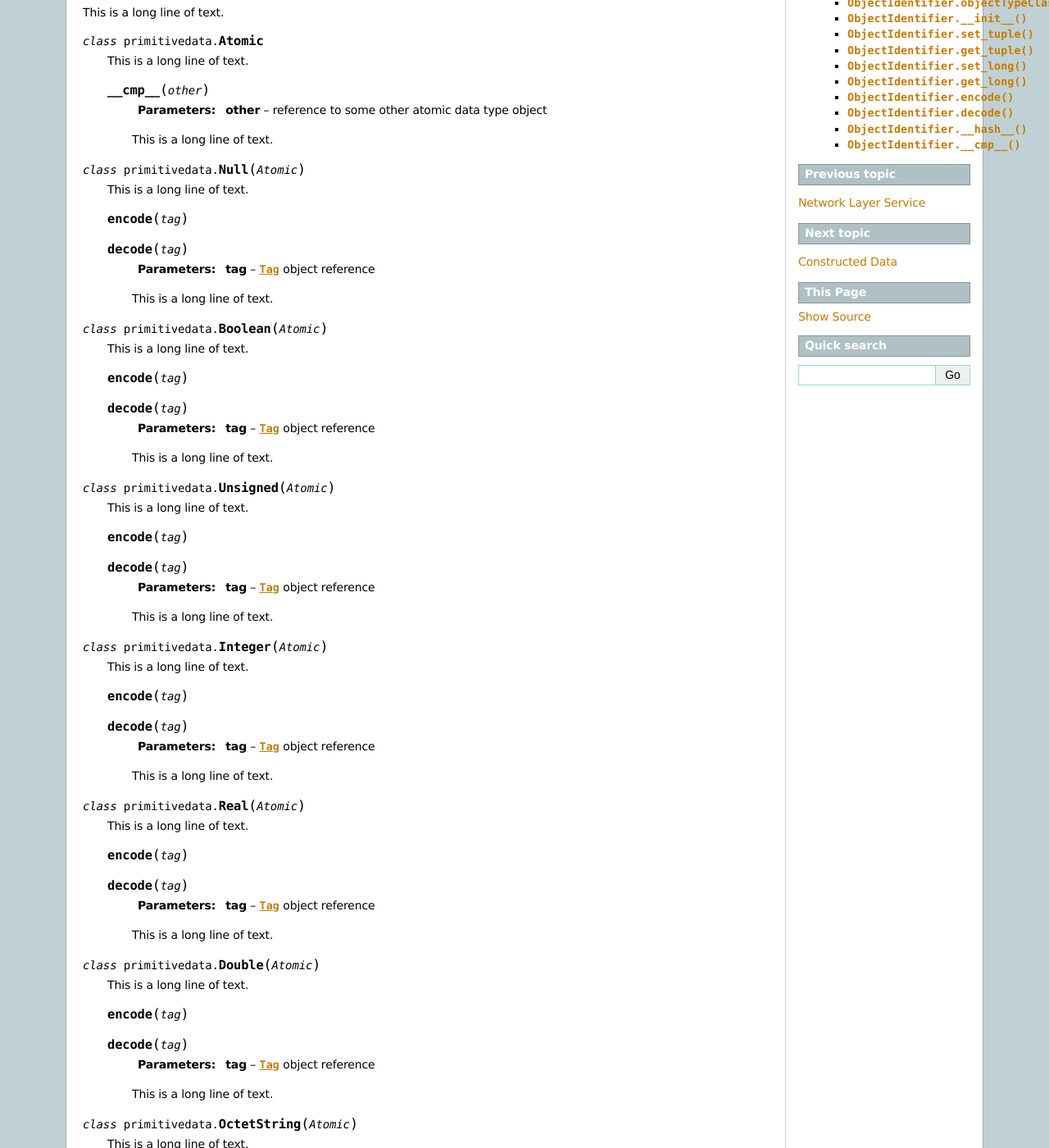
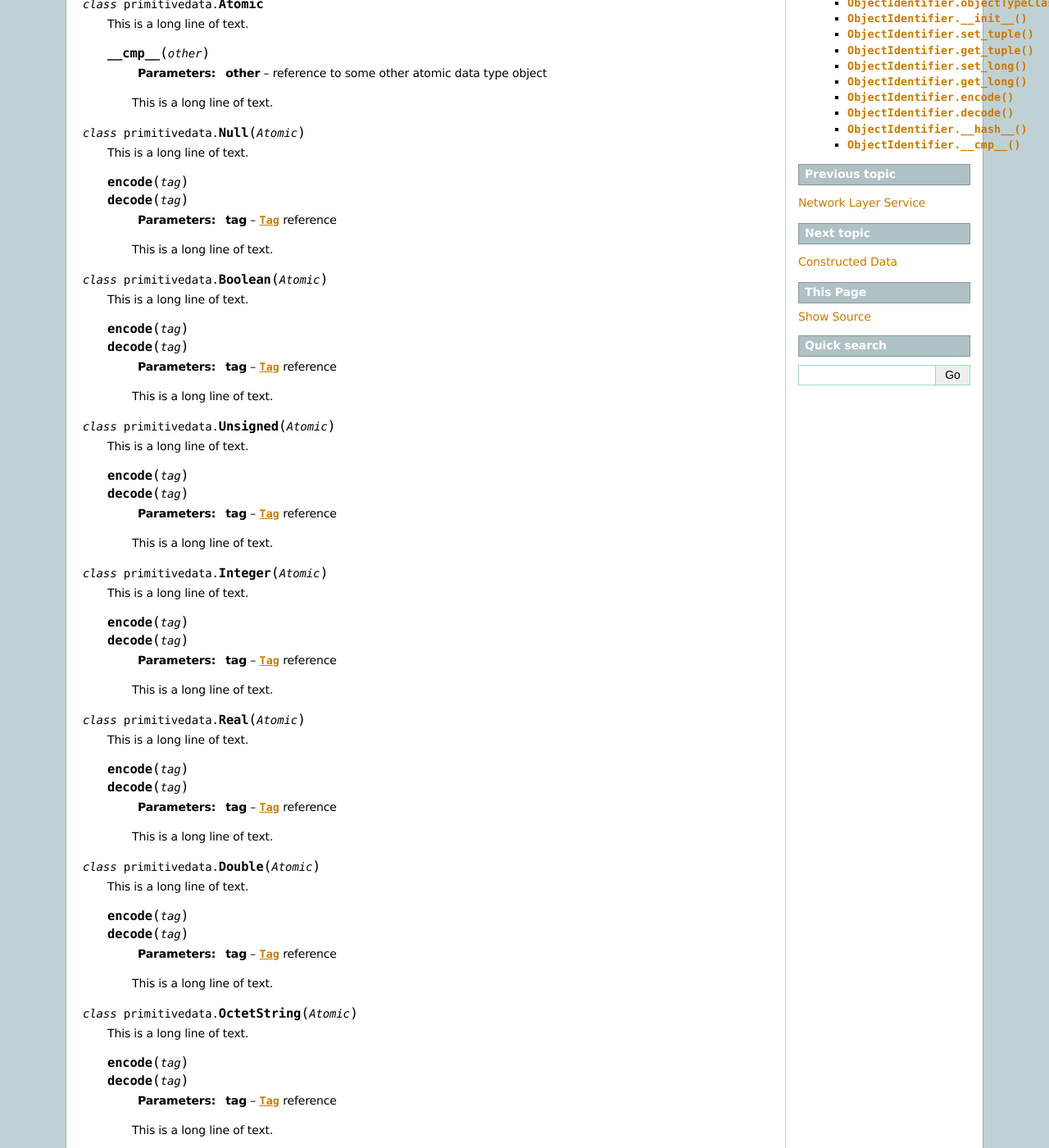
Before and after one commit to giuseppebattista/bacpypessample, a Sphinx documentation site: the page built from docs/source/modules/primitivedata.rst, in a window 1280 px wide and 1400 px high, scrolled down 1624 px. Shown: the whole window at 82% size. Built offline with Sphinx 7.4.7, drawn with Linux system fonts in a browser that asks for light colours; pages that are not in the unit, such as notebooks, are missing from menus; some of the changed text lies outside the part shown.

Commit message:
more docs

```diff
--- a/docs/source/modules/index.rst
+++ b/docs/source/modules/index.rst
@@ -11,6 +11,7 @@ Core
 
     core.rst
     comm.rst
+    pdu.rst
     debugging.rst
     consolelogging.rst
     errors.rst
--- a/docs/source/modules/primitivedata.rst
+++ b/docs/source/modules/primitivedata.rst
@@ -53,12 +53,12 @@ This is a long line of text.
         This is a long line of text.
 
     .. method:: encode(pdu)
-    .. method:: decode(pdu)
+                decode(pdu)
 
         This is a long line of text.
 
     .. method:: app_to_context(context)
-    .. method:: context_to_app(dataType)
+                context_to_app(dataType)
 
         This is a long line of text.
 
@@ -71,7 +71,7 @@ This is a long line of text.
         This is a long line of text.
 
     .. method:: __eq__(tag)
-    .. method:: __ne__(tag)
+                __ne__(tag)
 
         This is a long line of text.
 
@@ -119,9 +119,9 @@ This is a long line of text.
     This is a long line of text.
 
     .. method:: encode(tag)
-    .. method:: decode(tag)
+                decode(tag)
 
-        :param tag: :class:`Tag` object reference
+        :param tag: :class:`Tag` reference
 
         This is a long line of text.
 
@@ -130,9 +130,9 @@ This is a long line of text.
     This is a long line of text.
 
     .. method:: encode(tag)
-    .. method:: decode(tag)
+                decode(tag)
 
-        :param tag: :class:`Tag` object reference
+        :param tag: :class:`Tag` reference
 
         This is a long line of text.
 
@@ -141,9 +141,9 @@ This is a long line of text.
     This is a long line of text.
 
     .. method:: encode(tag)
-    .. method:: decode(tag)
+                decode(tag)
 
-        :param tag: :class:`Tag` object reference
+        :param tag: :class:`Tag` reference
 
         This is a long line of text.
 
@@ -152,9 +152,9 @@ This is a long line of text.
     This is a long line of text.
 
     .. method:: encode(tag)
-    .. method:: decode(tag)
+                decode(tag)
 
-        :param tag: :class:`Tag` object reference
+        :param tag: :class:`Tag` reference
 
         This is a long line of text.
 
@@ -163,9 +163,9 @@ This is a long line of text.
     This is a long line of text.
 
     .. method:: encode(tag)
-    .. method:: decode(tag)
+                decode(tag)
 
-        :param tag: :class:`Tag` object reference
+        :param tag: :class:`Tag` reference
 
         This is a long line of text.
 
@@ -174,9 +174,9 @@ This is a long line of text.
     This is a long line of text.
 
     .. method:: encode(tag)
-    .. method:: decode(tag)
+                decode(tag)
 
-        :param tag: :class:`Tag` object reference
+        :param tag: :class:`Tag` reference
 
         This is a long line of text.
 
@@ -185,9 +185,9 @@ This is a long line of text.
     This is a long line of text.
 
     .. method:: encode(tag)
-    .. method:: decode(tag)
+                decode(tag)
 
-        :param tag: :class:`Tag` object reference
+        :param tag: :class:`Tag` reference
 
         This is a long line of text.
 
@@ -196,9 +196,9 @@ This is a long line of text.
     This is a long line of text.
 
     .. method:: encode(tag)
-    .. method:: decode(tag)
+                decode(tag)
 
-        :param tag: :class:`Tag` object reference
+        :param tag: :class:`Tag` reference
 
         This is a long line of text.
 
@@ -207,9 +207,9 @@ This is a long line of text.
     This is a long line of text.
 
     .. method:: encode(tag)
-    .. method:: decode(tag)
+                decode(tag)
 
-        :param tag: :class:`Tag` object reference
+        :param tag: :class:`Tag` reference
 
         This is a long line of text.
 
@@ -250,9 +250,9 @@ This is a long line of text.
         This is a long line of text.
 
     .. method:: encode(tag)
-    .. method:: decode(tag)
+                decode(tag)
 
-        :param tag: :class:`Tag` object reference
+        :param tag: :class:`Tag` reference
 
         This is a long line of text.
 
@@ -279,9 +279,9 @@ This is a long line of text.
         This is a long line of text.
 
     .. method:: encode(tag)
-    .. method:: decode(tag)
+                decode(tag)
 
-        :param tag: :class:`Tag` object reference
+        :param tag: :class:`Tag` reference
 
         This is a long line of text.
 
@@ -304,9 +304,9 @@ This is a long line of text.
         This is a long line of text.
 
     .. method:: encode(tag)
-    .. method:: decode(tag)
+                decode(tag)
 
-        :param tag: :class:`Tag` object reference
+        :param tag: :class:`Tag` reference
 
         This is a long line of text.
 
```
Also changed, not shown: other parts of docs/source/modules/primitivedata.rst (+8 -5 lines), docs/source/modules/apdu.rst (+9 -12 lines), docs/source/modules/bvll.rst (+33 -0 lines), docs/source/modules/constructeddata.rst (+6 -6 lines), docs/source/modules/npdu.rst (+36 -18 lines), docs/source/modules/object.rst (added, +271 -0 lines), docs/source/modules/pdu.rst (added, +103 -0 lines), 1 other file.
